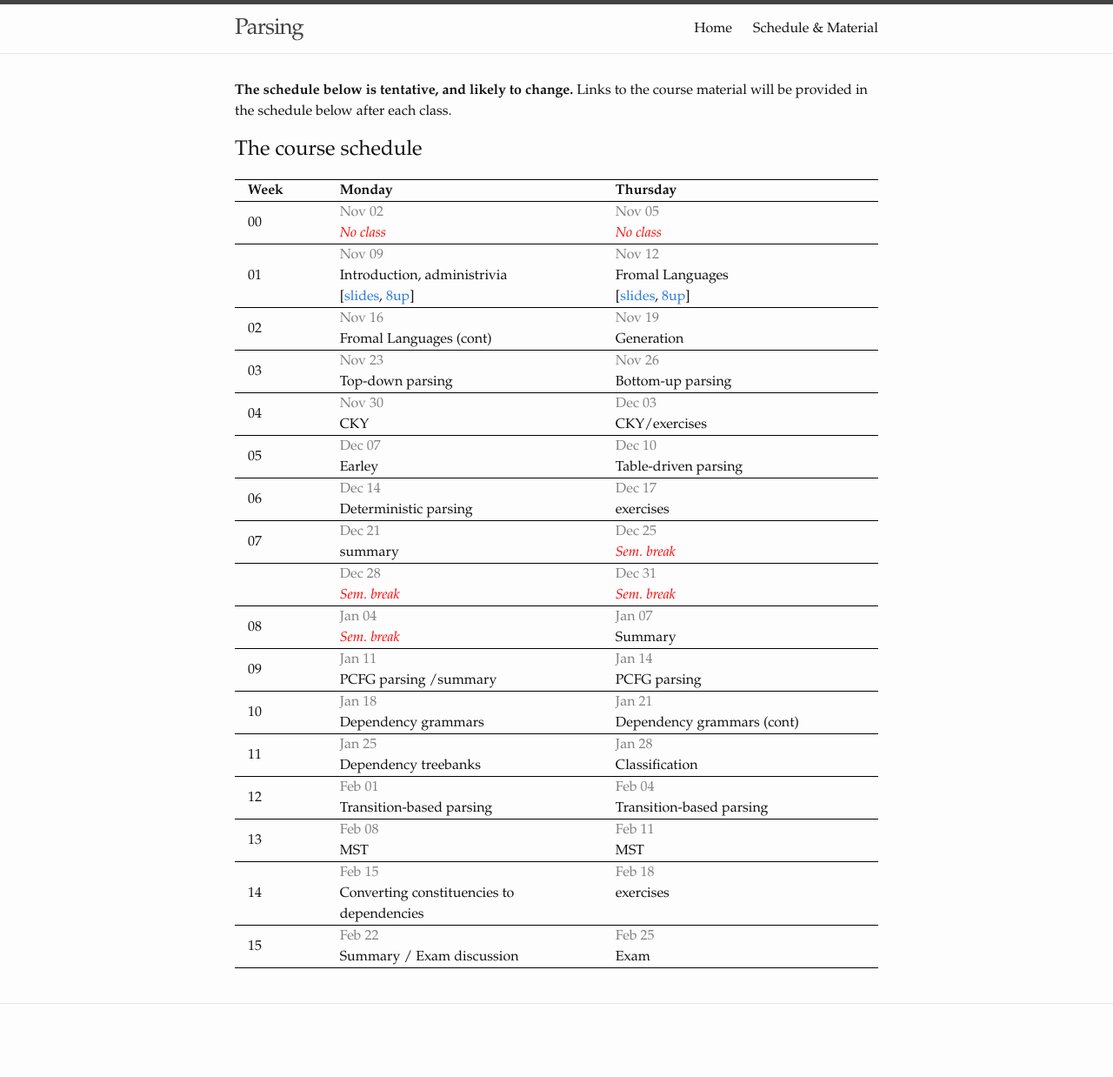
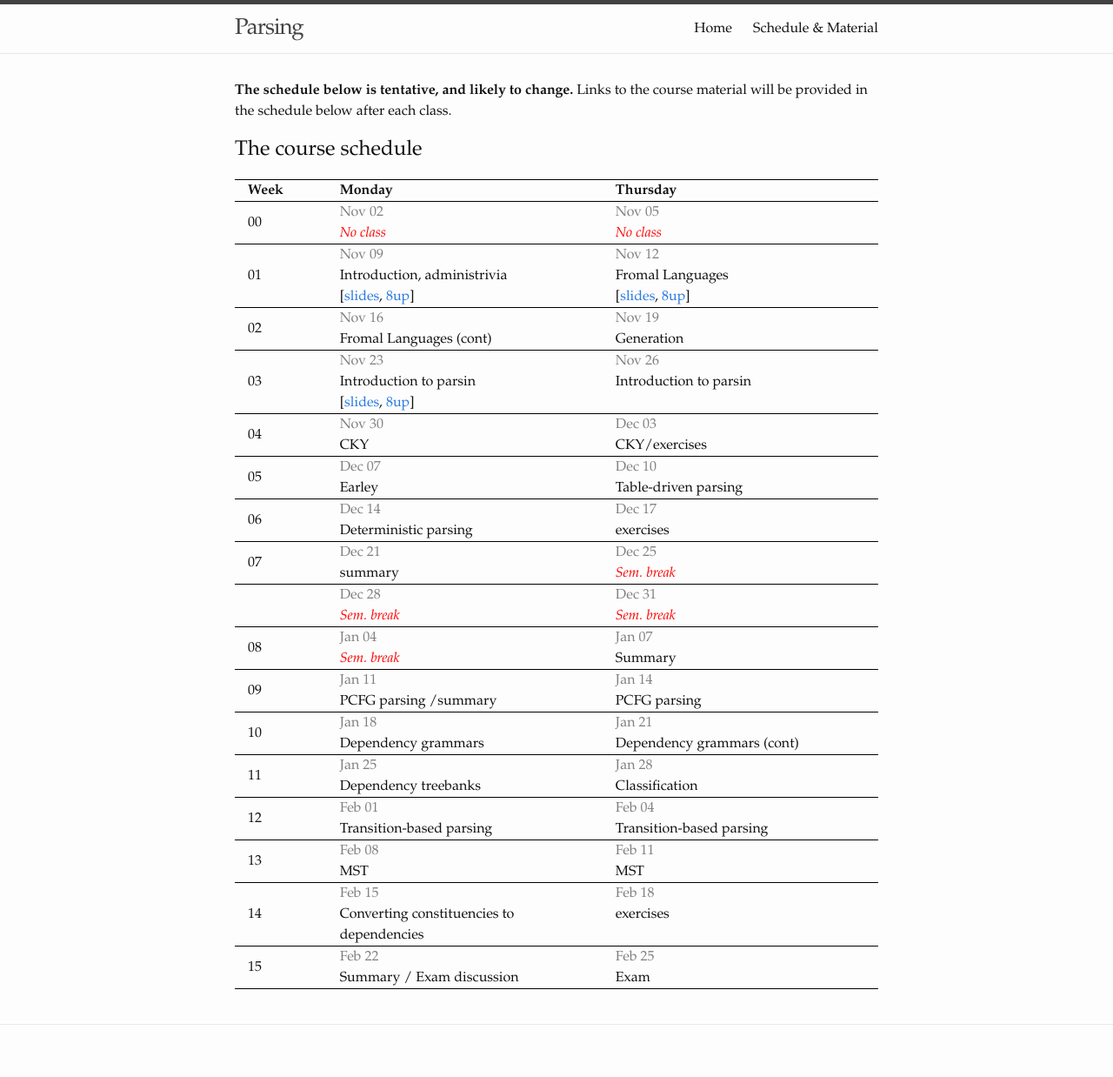
Before and after one commit to iscl-parsing2020/iscl-parsing2020.github.io, a Jekyll site: the page built from lectures.md, in a window 1280 px wide. Shown: the whole page at 87% size. Built offline with Jekyll 4.4.1, drawn with Linux system fonts in a browser that asks for light colours; before the commit the page ends 1214 px from its top, so only the background shows below that.

Commit message:
Intro to parsing slides.

```diff
--- a/_data/schedule.yml
+++ b/_data/schedule.yml
@@ -27,9 +27,12 @@
 - week: "03"
   dates:
     Nov 23:
-      topic: Top-down parsing
+      topic: Introduction to parsin
+      links:
+        slides: slides/parsing-intro.pdf
+        8up: slides/parsing-intro-handout.pdf
     Nov 26:
-      topic: Bottom-up parsing
+      topic: Introduction to parsin
 - week: "04"
   dates:
     Nov 30:
```
Also changed, not shown: 2 other files.
